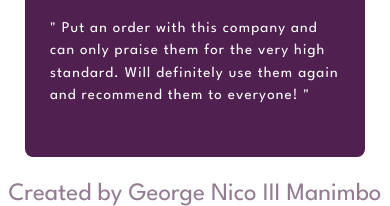
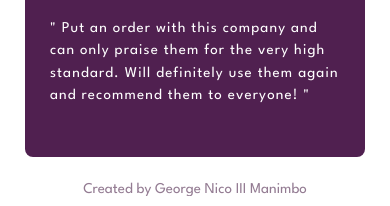
Before and after one commit to Georgenico/Social-Proof-Section, a plain HTML site: page index.html in a window 390 px wide. Shown: the part 1308-1514 px from the top of the page. Drawn offline with Linux system fonts and the light colour scheme.

Commit message:
Update mystyle.css

```diff
--- a/mystyle.css
+++ b/mystyle.css
@@ -205,4 +205,7 @@ main {
   .testimonial-box:nth-child(3) {
     transform: translateY(0);
   }
+  .footer {
+    font-size: 1.5rem;
+  }
 }
```
